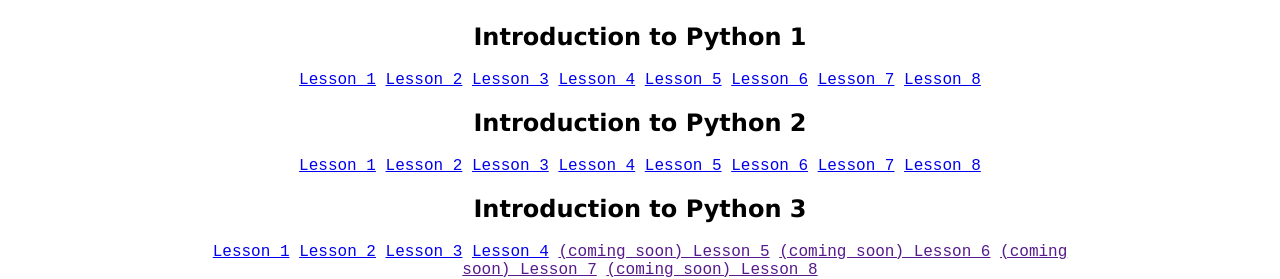
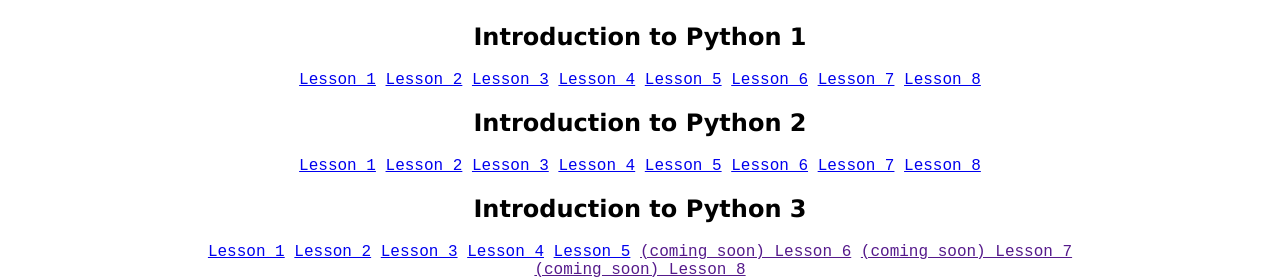
Before and after one commit to YingyingLuo/IntroToPython, a plain HTML site: page lessons.html in a window 1280 px wide. Shown: the part 1021-1300 px from the top of the page. Drawn offline with Linux system fonts and the light colour scheme.

Commit message:
Update lessons.html

```diff
--- a/lessons.html
+++ b/lessons.html
@@ -84,7 +84,7 @@
                 <a href="https://youtu.be/jw65_m8JjH0">Lesson 2</a>
                 <a href="https://youtu.be/thTXPdByKe8">Lesson 3</a>
                 <a href="https://youtu.be/mutmXLkm6f0">Lesson 4</a>
-                <a href="">(coming soon) Lesson 5</a>
+                <a href="https://youtu.be/MY_jdubMlGk">Lesson 5</a>
                 <a href="">(coming soon) Lesson 6</a>
                 <a href="">(coming soon) Lesson 7</a>
                 <a href="">(coming soon) Lesson 8</a>
```
